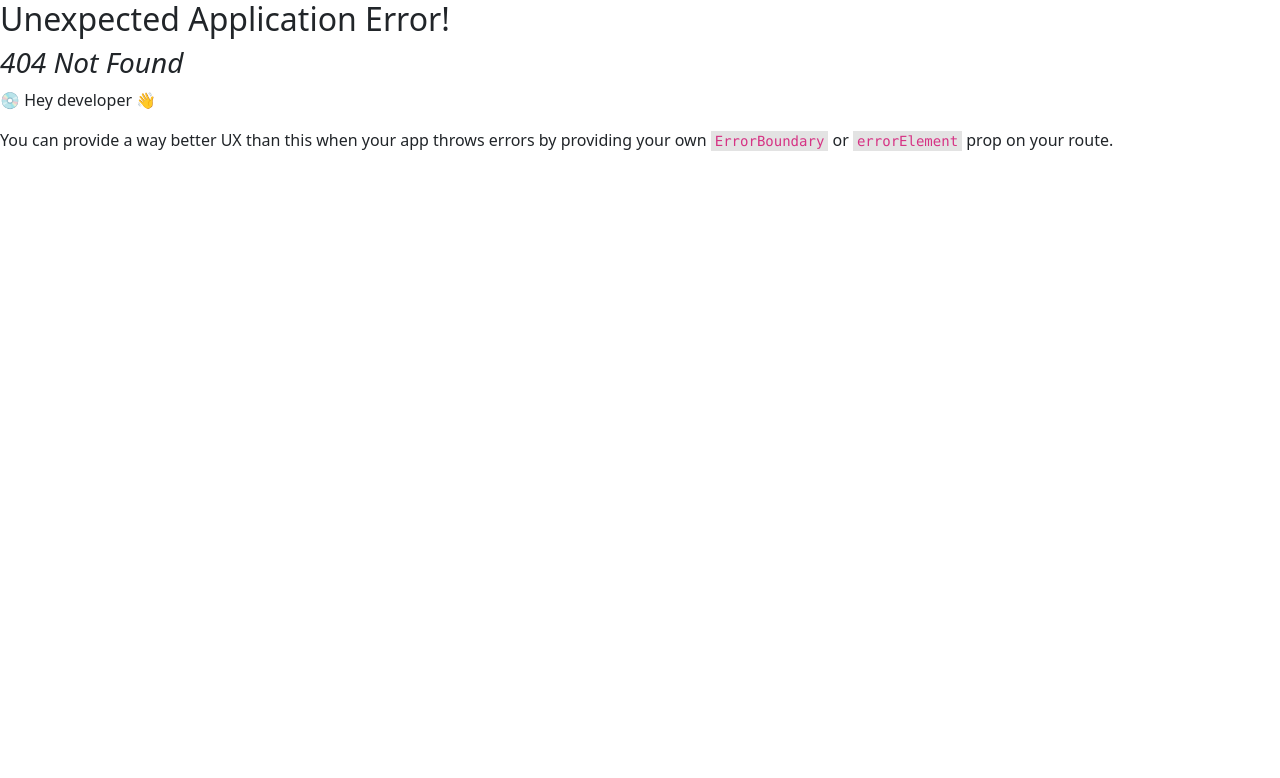
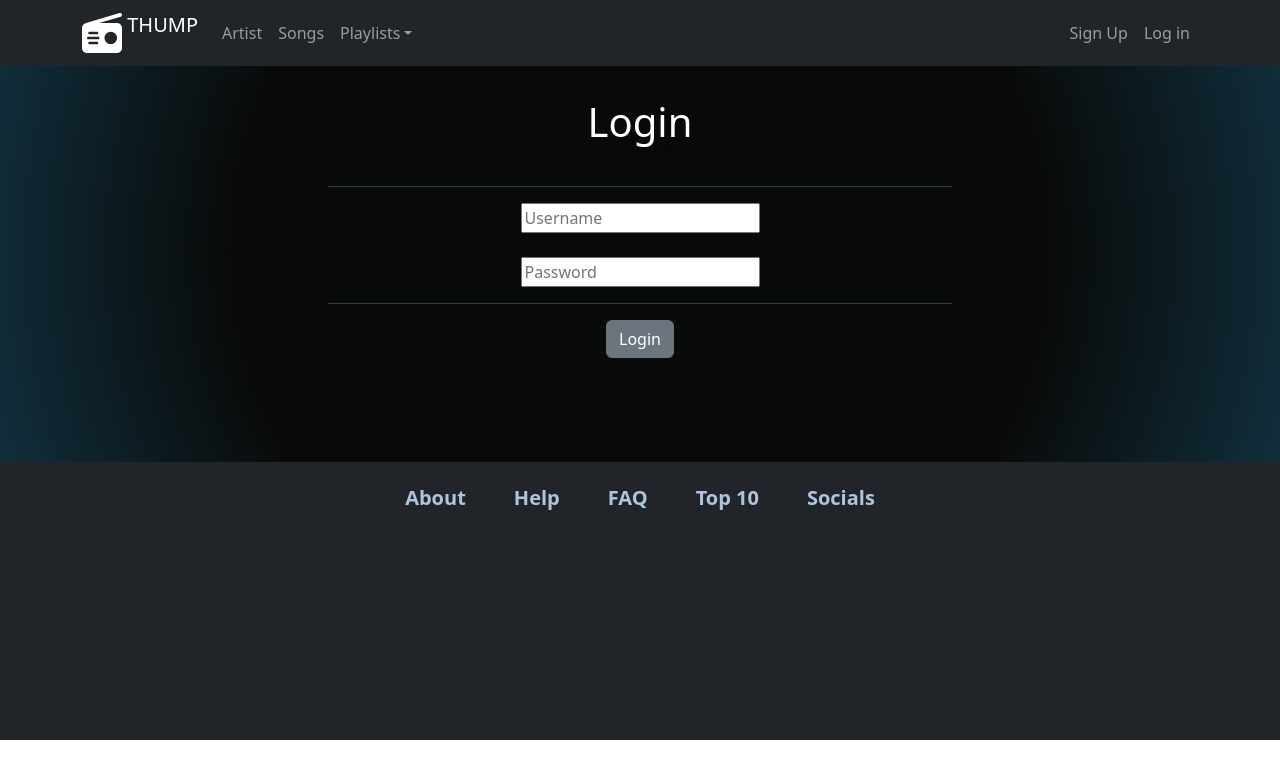
Before and after one commit to shortCV/termProj_frontEnd, a React (Create React App) app in the folder frontend/: page /login in a window 1280 px wide. Before the commit this address had no page. Shown: the top 778 px of the page. Built offline with nearby package versions, Linux system fonts and the light colour scheme.

Commit message:
yikes things aren't going well

```diff
--- a/frontend/src/App.js
+++ b/frontend/src/App.js
@@ -1,14 +1,17 @@
 import './App.css';
 import {Component, useState } from "react";
-import {Link, useNavigate} from 'react-router-dom';
+import {Link, Route, Router, useNavigate} from 'react-router-dom';
+import ProtectedRoute from './components/ProtectedRoute';
 
 import Navbard from './components/Navbar'
-import Search from './Search'
+import Login from './Login'
+import { logout } from './services/apiService';
 //icons
 import Heart from './icons/heart-solid.svg'
 
 //
 import placeHold from './images/placeholder-image-dark.jpg'
+import Search from "./Search";
 
 //
 
@@ -25,9 +28,25 @@ class App extends Component {
         songs: [],
         reviews: [],
         searchInput: "",
+        isAuthenticated: false,
+        loading: true,
+        intendedPage: '/',
     }
   }
 
+    handleLoginSuccess = () => {
+        this.setState({ isAuthenticated: true }, () => {
+            // Navigate to the intended page after successful login
+            this.navigate(this.state.intendedPage);
+        });
+    };
+
+    handleLogout = () => {
+        // Call API service to logout
+        logout().then(() => {
+            this.setState({ isAuthenticated: false });
+        });
+    };
 
   componentDidMount() {
     fetch("http://127.0.0.1:8000/api/get_songs/")
@@ -53,7 +72,16 @@ class App extends Component {
         .catch(error => {
           console.error("Error fetching reviews:", error);
         });
+      this.setState({ loading: false });
+      fetch('http://127.0.01:8000/authInto/')
+          .then(response => {
+              if(!response.ok){
+                  this.setState({loading:false, isAuthenticated: true});
+                  console.log("Woah, you did it", this.state.loading);
               }
+          })
+  }
+
 
   // This is called automatically
   render() {
@@ -61,11 +89,16 @@ class App extends Component {
       const { reviews } = this.state;
       const { searchInput } = this.state;
       // State to manage the search input
+      const { isAuthenticated, loading } = this.state;
 
+      if (loading) {
+          return <div>Loading...</div>;
+      }
     return (
+
             <div>
                 <div>
-                    <Navbard></Navbard>
+                    <Navbard isAuthenticated={this.state.isAuthenticated} onLogout={this.handleLogout}></Navbard>
                 </div>
                 <div className="d-flex justify-content-center Gradient">
                     <div id="image-container"></div>
@@ -89,6 +122,7 @@ class App extends Component {
                         {/* Display Songs */}
                         <div>
                             <div className="d-flex justify-content-center text-center">
+
                                 {songs.slice(23, 27).map((song, index) => (
                                     <div key={index} style={{ color: 'white' }} className="p-lg-5">
                                         {song.title}
@@ -123,11 +157,16 @@ class App extends Component {
                                         <hr/>
                                         {review.text}
                                         <br/><br/>
+                                        {isAuthenticated ? (
                                             <h6 style={{ color: 'gray', fontSize: '15px'}}>
                                                 <button type="button" className="btn-secondary">
                                                     <img src={Heart} width="15" height="15" alt="Heart Logo"  className="d-inline-block"/>
                                                 </button> like review | {review.likes}
                                             </h6>
+                                        ):(
+                                            <h6 style={{ color: 'gray', fontSize: '15px'}}>like review | {review.likes}</h6>
+                                        )}
+
                                     </div>
                                 ))}
                             </div>
@@ -147,8 +186,15 @@ class App extends Component {
                     </div>
                 </article>
             </div>
+
     )
   }
+    navigate = (path) => {
+        // Use react-router-dom's useNavigate to navigate programmatically
+        // You can replace this with history.push('/path') if you are using useHistory hook
+        const navigate = this.props.navigate || useNavigate();
+        navigate(path);
+    };
 }
 
 /*
--- /dev/null
+++ b/frontend/src/Login.js
@@ -0,0 +1,86 @@
+import React, { useState } from 'react';
+import { login } from './services/apiService';
+import { useNavigate } from 'react-router-dom';
+import Navbar from './components/Navbar'
+
+function Login(props) {
+    const [username, setUsername] = useState('');
+    const [password, setPassword] = useState('');
+    const navigate = useNavigate();
+
+    const handleSubmit = (event) => {
+        event.preventDefault();
+        login(username, password)
+            .then(() => {
+                props.onLoginSuccess(); // Set authentication status in parent component
+                // Redirect to the intended page after successful login
+                navigate(props.intendedPage || '/');
+            })
+            .catch(error => {
+                console.error('Login failed:', error);
+            });
+    };
+
+
+    return (
+        <div className=" Gradient">
+            <Navbar ></Navbar>
+            {/* Get similar margins to the To Do List */}
+            <div className="col-md-6 col-sm-10 mt-4 mx-auto p-0">
+                <h1 className="p-2 text-center " style={{color: "white"}}>Login</h1>
+                <form className="p-2 text-center " onSubmit={handleSubmit}>
+                    <hr style={{color: "lightblue"}}/>
+                    <input type="text" value={username} onChange={e => setUsername(e.target.value)} placeholder="Username" />
+                    <br/><br/>
+                    <input type="password" value={password} onChange={e => setPassword(e.target.value)} placeholder="Password" />
+                    <br/>
+                    <hr style={{color: "lightblue"}}/>
+                    <button type="submit" className="btn btn-secondary">Login</button>
+                    <br/><br/><br/><br/><br/>
+                </form>
+
+            </div>
+            <div className="bg-dark">
+                <div className="d-flex justify-content-center text-center">
+                    <h5 className="p-4 bold-text" style={{color: "lightsteelblue"}}>About</h5>
+                    <h5 className="p-4 bold-text" style={{color: "lightsteelblue"}}>Help</h5>
+                    <h5 className="p-4 bold-text" style={{color: "lightsteelblue"}}>FAQ</h5>
+                    <h5 className="p-4 bold-text" style={{color: "lightsteelblue"}}>Top 10</h5>
+                    <h5 className="p-4 bold-text" style={{color: "lightsteelblue"}}>Socials</h5>
+                </div>
+            </div>
+            <div className="bg-dark">
+                <div className="d-flex justify-content-center text-center">
+                    <hr/>
+                </div>
+            </div>
+            <div className="bg-dark">
+                <div className="d-flex justify-content-center text-center">
+                    <hr/>
+                </div>
+            </div>
+            <div className="bg-dark">
+                <div className="d-flex justify-content-center text-center">
+                    <hr/>
+                </div>
+            </div>
+            <div className="bg-dark">
+                <div className="d-flex justify-content-center text-center">
+                    <hr/>
+                </div>
+            </div>
+            <div className="bg-dark">
+                <div className="d-flex justify-content-center text-center">
+                    <hr/>
+                </div>
+            </div>
+            <div className="bg-dark">
+                <div className="d-flex justify-content-center text-center">
+                    <hr/>
+                </div>
+            </div>
+        </div>
+    );
+}
+
+export default Login;
--- a/frontend/src/Search.js
+++ b/frontend/src/Search.js
@@ -1,9 +1,10 @@
 import React, { useEffect, useState } from 'react';
 import { Link, useLocation } from 'react-router-dom';
 import Navbar from './components/Navbar'
-import placeHold from "./images/placeholder-image-dark.jpg";
+
 
 const Search = () => {
+
     const location = useLocation();
     const searchQuery = new URLSearchParams(location.search).get("q");
     const [filteredSongs, setFilteredSongs] = useState([]);
@@ -51,7 +52,7 @@ const Search = () => {
 
     return (
         <div>
-            <Navbar />
+            <Navbar/>
             <div className="Gradient-less">
                 <h1 className="p-2 text-center " style={{color: "white"}}>Search</h1>
                 <h4 className="p-4 text-center " style={{color: "white"}}>Results for:</h4>
--- a/frontend/src/components/Navbar.js
+++ b/frontend/src/components/Navbar.js
@@ -5,7 +5,7 @@ import Nav from "react-bootstrap/Nav";
 import {NavDropdown} from "react-bootstrap";
 import Navbar from 'react-bootstrap/Navbar';
 
-const Navbard = () => {
+const Navbard = ({ isAuthenticated, onLogout }) => {
     return (
         <Navbar expand="lg" className="navbar navbar-dark bg-dark">
             <Container>
@@ -24,7 +24,7 @@ const Navbard = () => {
                         <Nav.Link href="/">
                             Songs
                         </Nav.Link>
-
+                        {isAuthenticated ? (
                             <NavDropdown title="Playlists" id="basic-nav-dropdown">
                                 <NavDropdown.Item href="playlists" >My Playlists</NavDropdown.Item>
                                 <NavDropdown.Item href="/">Saved Playlists</NavDropdown.Item>
@@ -32,11 +32,22 @@ const Navbard = () => {
                                 <NavDropdown.Divider />
                                 <NavDropdown.Item href="/">Create Playlist</NavDropdown.Item>
                             </NavDropdown>
+                        ):(
+                            <NavDropdown title="Playlists" id="basic-nav-dropdown">
+                                <NavDropdown.Item href="/">Featured Playlists</NavDropdown.Item>
+                            </NavDropdown>
+                        )}
                     </Nav>
+                    {isAuthenticated ? (
+                        <Nav className="justify-content-end">
+                            <Nav.Link onClick={onLogout}>Logout</Nav.Link>
+                        </Nav>
+                    ) : (
                         <Nav className="justify-content-end">
                             <Nav.Link href="/">Sign Up</Nav.Link>
-                        <Nav.Link href="/">Log in</Nav.Link>
+                            <Nav.Link href="login">Log in</Nav.Link>
                         </Nav>
+                    )}
                 </Navbar.Collapse>
             </Container>
         </Navbar>
--- /dev/null
+++ b/frontend/src/components/ProtectedRoute.js
@@ -0,0 +1,12 @@
+import React from 'react';
+import { Navigate } from 'react-router-dom';
+
+const ProtectedRoute = ({ isAuthenticated, children }) => {
+    if (!isAuthenticated) {
+        return <Navigate to="/login" />;
+    }
+
+    return children;
+};
+
+export default ProtectedRoute;
--- a/frontend/src/index.js
+++ b/frontend/src/index.js
@@ -10,7 +10,14 @@ import {
     createBrowserRouter,
     RouterProvider,
 } from "react-router-dom";
+import Login from "./Login";
 
+const handleLoginSuccess = () => {
+    this.setState({ isAuthenticated: true }, () => {
+        // Navigate to the intended page after successful login
+        this.navigate("/");
+    });
+};
 //helped figure out how to use different pages: https://www.youtube.com/watch?v=o05ZP6_JQqE
 
 const router = createBrowserRouter([
@@ -26,6 +33,10 @@ const router = createBrowserRouter([
         path: "search",
         element: <Search/>
     },
+    {
+        path: "login",
+        element: <Login onLoginSuccess={handleLoginSuccess}/>
+    },
 ]);
 
 const root = ReactDOM.createRoot(document.getElementById('root'));
--- /dev/null
+++ b/frontend/src/services/apiService.js
@@ -0,0 +1,40 @@
+
+const API_URL = 'http://127.0.0.1:8000';
+
+
+// Log in!
+export function login(username, password) {
+    return fetch("http://127.0.0.1:8000/login_view/", {
+        method: 'POST',
+        headers: {
+            'Content-Type': 'application/json',
+        },
+        body: JSON.stringify({ username, password }),
+
+    })
+        .then(response => {
+            if (!response.ok) {
+                if (response.status === 401) {
+                    throw new Error('Invalid login credentials');
+                } else {
+                    throw new Error('Login failed with status: ' + response.status);
+                }
+            }
+            return response.json();
+        });
+}
+
+export function logout() {
+    return fetch("http://127.0.0.1:8000/logout_view/", {
+        method: 'POST',
+    })
+        .then(response => {
+            if (!response.ok) {
+                throw new Error('Logout failed');
+            }
+            return response.ok;
+        })
+        .catch(error => {
+            console.error('Logout error:', error);
+        });
+}
```
Also changed, not shown: frontend/src/components/Navbar_loggin.js (added, +44 -0 lines). Lines whose indentation alone changed are shown as unchanged.
